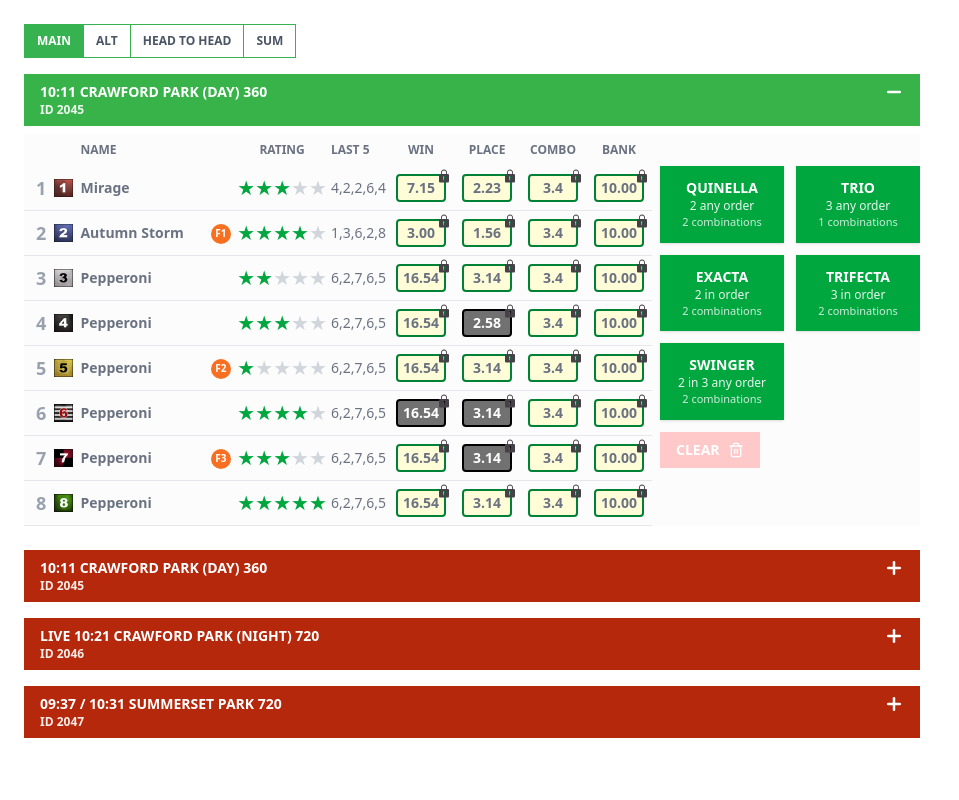
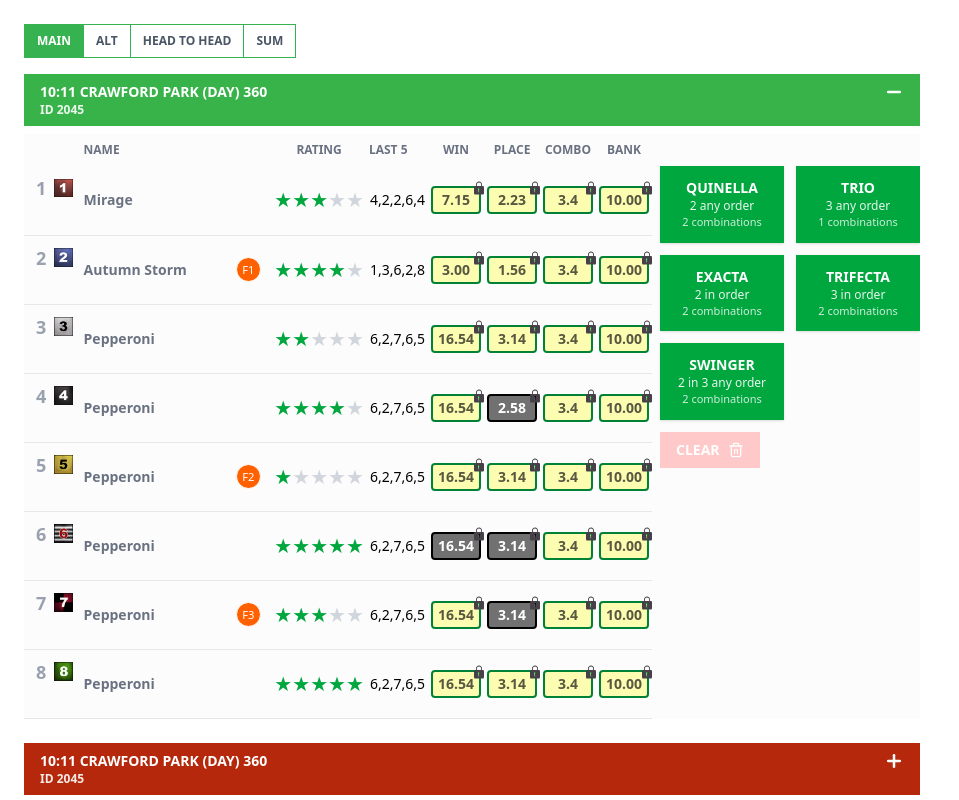
Before and after one commit to alayuestifanos/NextUI, a Next.js app: page / in a window 1280 px wide. Shown: the top 800 px of the page, without its empty margins (0-959 px from the left). Built offline with nearby package versions, Linux system fonts and the light colour scheme.

Commit message:
Create styles

```diff
--- a/app/page.tsx
+++ b/app/page.tsx
@@ -12,14 +12,14 @@ import raceguimarkers07 from '@/public/raceguimarkers07.png'
 import raceguimarkers08 from '@/public/raceguimarkers08.png'
 
 const defaultHorses = [
-  { box: 1, name: 'Mirage', rating: 3, last5: '4,2,2,6,4', win: '7.15', place: '2.23', combo: '3.4', bank: '10.00', image: raceguimarkers01 },
-  { box: 2, name: 'Autumn Storm', rating: 4, last5: '1,3,6,2,8', win: '3.00', place: '1.56', flag: 'F1', combo: '3.4', bank: '10.00', image: raceguimarkers02 },
-  { box: 3, name: 'Pepperoni', rating: 2, last5: '6,2,7,6,5', win: '16.54', place: '3.14', combo: '3.4', bank: '10.00', image: raceguimarkers03 },
-  { box: 4, name: 'Pepperoni', rating: 3, last5: '6,2,7,6,5', win: '16.54', place: '2.58', combo: '3.4', bank: '10.00', image: raceguimarkers04 },
-  { box: 5, name: 'Pepperoni', rating: 1, last5: '6,2,7,6,5', win: '16.54', place: '3.14', combo: '3.4', flag: 'F2', bank: '10.00', image: raceguimarkers05 },
-  { box: 6, name: 'Pepperoni', rating: 4, last5: '6,2,7,6,5', win: '16.54', place: '3.14', combo: '3.4', bank: '10.00', image: raceguimarkers06 },
-  { box: 7, name: 'Pepperoni', rating: 3, last5: '6,2,7,6,5', win: '16.54', place: '3.14', flag: 'F3', combo: '3.4', bank: '10.00', image: raceguimarkers07 },
-  { box: 8, name: 'Pepperoni', rating: 5, last5: '6,2,7,6,5', win: '16.54', place: '3.14', combo: '3.4', bank: '10.00', image: raceguimarkers08 },
+  { box: 1, name: 'Mirage', rating: 65, last5: '4,2,2,6,4', win: '7.15', place: '2.23', combo: '3.4', bank: '10.00', image: raceguimarkers01 },
+  { box: 2, name: 'Autumn Storm', rating: 85, last5: '1,3,6,2,8', win: '3.00', place: '1.56', flag: 'F1', combo: '3.4', bank: '10.00', image: raceguimarkers02 },
+  { box: 3, name: 'Pepperoni', rating: 42, last5: '6,2,7,6,5', win: '16.54', place: '3.14', combo: '3.4', bank: '10.00', image: raceguimarkers03 },
+  { box: 4, name: 'Pepperoni', rating: 72, last5: '6,2,7,6,5', win: '16.54', place: '2.58', combo: '3.4', bank: '10.00', image: raceguimarkers04 },
+  { box: 5, name: 'Pepperoni', rating: 15, last5: '6,2,7,6,5', win: '16.54', place: '3.14', combo: '3.4', flag: 'F2', bank: '10.00', image: raceguimarkers05 },
+  { box: 6, name: 'Pepperoni', rating: 92, last5: '6,2,7,6,5', win: '16.54', place: '3.14', combo: '3.4', bank: '10.00', image: raceguimarkers06 },
+  { box: 7, name: 'Pepperoni', rating: 55, last5: '6,2,7,6,5', win: '16.54', place: '3.14', flag: 'F3', combo: '3.4', bank: '10.00', image: raceguimarkers07 },
+  { box: 8, name: 'Pepperoni', rating: 100, last5: '6,2,7,6,5', win: '16.54', place: '3.14', combo: '3.4', bank: '10.00', image: raceguimarkers08 },
 ]
 
 const raceData = [
--- a/components/BankBage.tsx
+++ b/components/BankBage.tsx
@@ -14,14 +14,14 @@ interface BankBadgeProps {
 
 export default function BankBadge({
   value,
-  bgColor = 'bg-[#FFFDD7]',
+  bgColor = 'bg-[#ffff8099]',
   borderColor = 'border-green-700',
-  textColor = 'text-gray-500',
+  textColor = 'text-[#111111b3]',
   iconColor,
 }: BankBadgeProps) {
   return (
     <div
-      className={`cursor-pointer relative inline-block min-w-[50px] py-0.5 px-0.5 font-semibold rounded border-2 ${bgColor} ${borderColor}`}
+      className={`relative inline-block min-w-[50px] py-0.5 px-0.5 font-semibold rounded border-2 ${bgColor} ${borderColor} cursor-not-allowed`}
     >
       {/* <Lock
         className={`absolute top-0 right-0  w-4 h-4 font-bold -translate-y-1/2 translate-x-1/2 text-[#B0B192] ${iconColor}`}
--- a/components/CollapsibleRace.tsx
+++ b/components/CollapsibleRace.tsx
@@ -25,7 +25,7 @@ export default function CollapsibleRace({
         onClick={() => setOpen(!open)}
         className={`w-full flex items-start justify-between px-4 py-2
           text-white font-semibold text-sm transition-colors
-          ${open ? 'bg-[#38B349]' : 'bg-[#B5280C]'}
+          ${open ? 'bg-[#37b34a]' : 'bg-[#b5280c]'}
         `}
       >
         <div className='flex flex-col text-left'>
--- a/components/RaceCard.tsx
+++ b/components/RaceCard.tsx
@@ -36,7 +36,8 @@ export default function RaceCard({ horses }: RaceCardProps) {
             <tr>
               <th className='w-28 px-3 py-2 text-left'></th>
               <th className='w-[10%] py-2'></th>
-              <th className='px-3 py-2 text-left whitespace-nowrap'>NAME</th>
+              {/* for all table head font-normal p-0 uppercase text-[0.75em] text-[#4c4c4c] m-0 */}
+              <th className='px-3 py-2 text-left whitespace-nowrap '>NAME</th>
               <th className='w-[70%] py-2'></th>
               <th className='w-10 py-2 text-center'></th>
               <th className='w-[20%] py-2'></th>
@@ -80,14 +81,14 @@ export default function RaceCard({ horses }: RaceCardProps) {
                 <td className='w-[70%] py-2'></td>
                 <td className='w-10 py-2 text-center whitespace-nowrap'>
                   {horse.flag && (
-                    <span className='inline-flex items-center justify-center w-5 h-5 rounded-full bg-[#F86F21] text-white text-[10px] font-bold'>
+                    <span className='inline-block text-white border border-white bg-[#ff6100] rounded-full w-[15px] h-[15px] p-[4px] text-[0.8em] text-center box-content'>
                       {horse.flag}
                     </span>
                   )}
                 </td>
                 <td className='w-[20%] py-2'></td>
                 <td
-                  className='px-0.5 py-2 whitespace-nowrap cursor-pointer'
+                  className='m-0 px-[3px] align-middle whitespace-nowrap h-[69px]'
                   onMouseEnter={(e) => {
                     const rect = e.currentTarget.getBoundingClientRect()
                     setHovered({ horse, rect })
@@ -95,16 +96,16 @@ export default function RaceCard({ horses }: RaceCardProps) {
                   onMouseLeave={() => setHovered(null)}
                 >
                   <span className='text-green-600 text-xl'>
-                    {'★'.repeat(horse.rating)}
+                    {'★'.repeat(Math.round(horse.rating / 20))}
                   </span>
                   <span className='text-gray-300 text-xl'>
-                    {'★'.repeat(5 - horse.rating)}
+                    {'★'.repeat(5 - Math.round(horse.rating / 20))}
                   </span>
                 </td>
 
-                <td className='px-0.5 py-2 text-gray-500'>{horse.last5}</td>
+                <td className='m-0 px-[3px] align-middle whitespace-nowrap h-[69px]'>{horse.last5}</td>
 
-                <td className='px-2 py-2'>
+                <td className='m-0 px-[3px] align-middle whitespace-nowrap h-[69px]'>
                   <BankBadge
                     value={horse.win}
                     {...(index === 5
@@ -118,7 +119,7 @@ export default function RaceCard({ horses }: RaceCardProps) {
                   />
                 </td>
 
-                <td className='px-2 py-2'>
+                <td className='m-0 px-[3px] align-middle whitespace-nowrap h-[69px]'>
                   <BankBadge
                     value={horse.place}
                     {...(index === 3 || index === 5 || index === 6
@@ -132,11 +133,11 @@ export default function RaceCard({ horses }: RaceCardProps) {
                   />
                 </td>
 
-                <td className='px-2 py-2'>
+                <td className='m-0 px-[3px] align-middle whitespace-nowrap h-[69px]'>
                   <BankBadge value={horse.combo} />
                 </td>
 
-                <td className='px-2 py-2'>
+                <td className='m-0 px-[3px] align-middle whitespace-nowrap h-[69px]'>
                   <BankBadge value={horse.bank} />
                 </td>
               </tr>
--- a/components/RunnerFormCard.tsx
+++ b/components/RunnerFormCard.tsx
@@ -18,8 +18,10 @@ export default function RunnerFormCard({ horse }) {
       {/* Rating */}
       <div className='flex items-center gap-0.5 text-xs mb-4'>
         <div className='flex text-green-600'>
-          {'★'.repeat(horse.rating)}
-          <span className='text-gray-200'>{'★'.repeat(5 - horse.rating)}</span>
+          {'★'.repeat(Math.round(horse.rating / 20))}
+          <span className='text-gray-200'>
+            {'★'.repeat(5 - Math.round(horse.rating / 20))}
+          </span>
         </div>
       </div>
 
@@ -33,6 +35,7 @@ export default function RunnerFormCard({ horse }) {
             </div>
 
             {/* Decimal Label on the Right */}
+            {/* todo */}
             <div className='absolute right-0 top-1/2 -translate-y-1/2 text-[10px] font-bold text-gray-400'>
               {len.toFixed(1)}
             </div>
```
